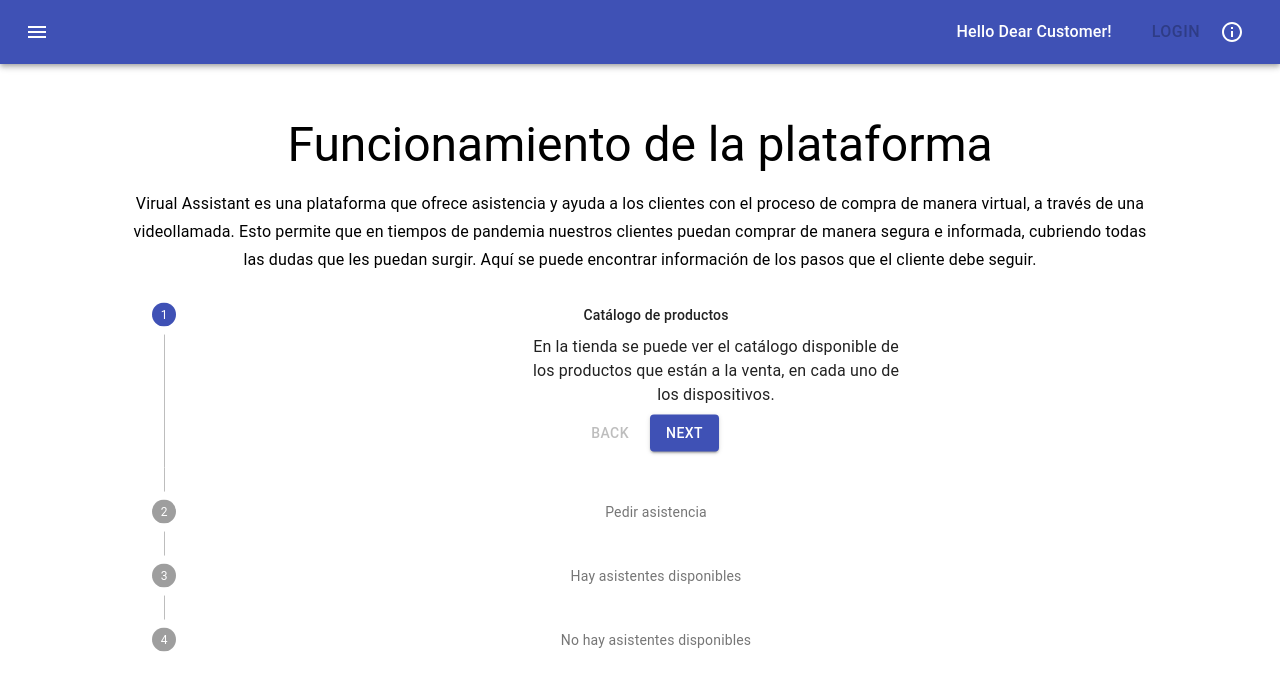
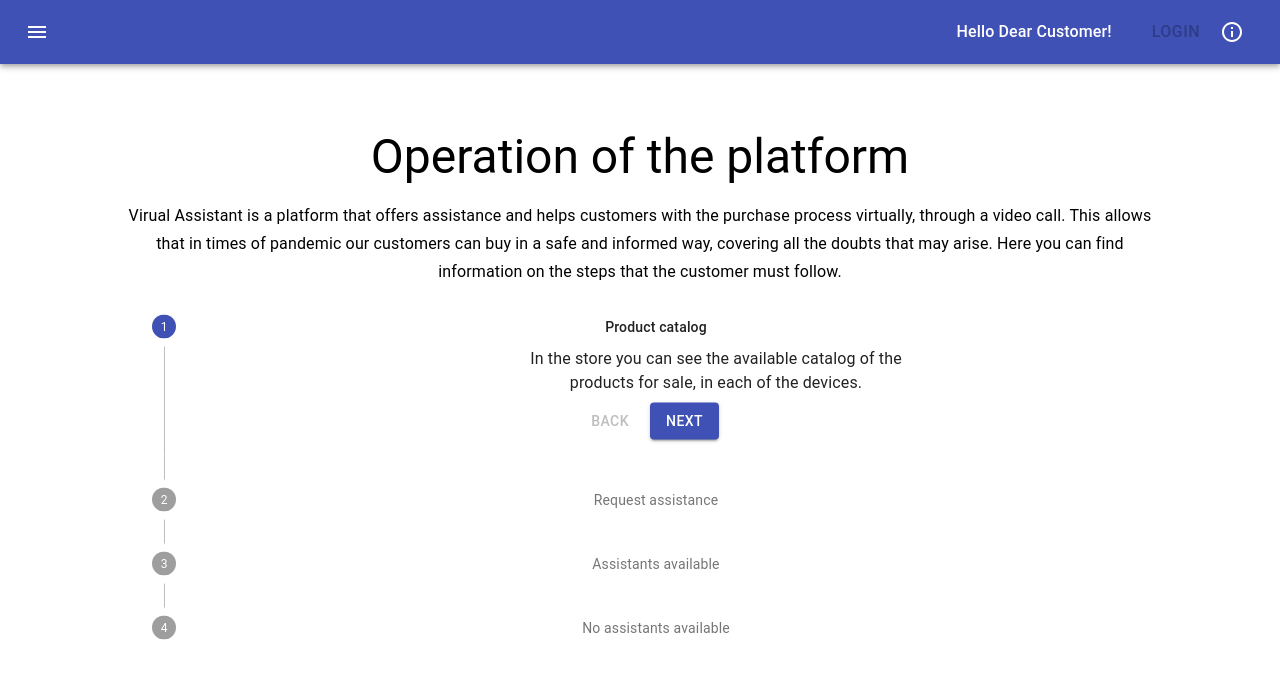
Before and after one commit to EABModel/frontend, a React (Create React App) app: page /information in a window 1280 px wide. Shown: the top 690 px of the page. Built offline with nearby package versions, Linux system fonts and the light colour scheme; no server answers.

Commit message:
Cambios en texto español

```diff
--- a/src/screens/Information.tsx
+++ b/src/screens/Information.tsx
@@ -24,26 +24,26 @@ interface DispatchProps {
 interface Props extends StateProps, DispatchProps {}
 
 function getSteps() {
-  return ['Catálogo de productos', 'Pedir asistencia', 'Hay asistentes disponibles', 'No hay asistentes disponibles'];
+  return ['Product catalog', 'Request assistance', 'Assistants available', 'No assistants available'];
 }
 
 function getStepContent(step: any) {
   switch (step) {
     case 0:
-      return `En la tienda se puede ver el catálogo disponible de los productos que están a la venta, en
-              cada uno de los dispositivos.`;
+      return `In the store you can see the available catalog of the products for sale,
+              in each of the devices.`;
     case 1:
-      return `Si el cliente requiere de asistencia para saber más sobre un producto,
-              debe apretar "Details" del producto y luego en la parte inferior de la
-              pantalla apretar el botón "Get assistance".`;
+      return `If the customer requires assistance to learn more about a product,
+              he/she should click on "Details" of the product and then at the
+              bottom of the screen click on the "Get assistance" button.`;
     case 2:
-      return `Si hay asistentes disponibles, se desplegará un mensaje indicándole al
-              cliente que debe acercarse a la tablet de asistencia de la tienda.
-              Desde aquí se podrá contactar mediante una videollamada con un asistente
-              que le ayudará con todas sus dudas.`;
+      return `If assistants are available, a message will be displayed telling the customer
+              to go to the assistance tablet in the store. From here, a video call can be
+              made to an assistant who will help the customer with all his questions.`;
     case 3:
-      return `En caso que no hayan asistentes disponibles, se desplegará un mensaje infromándole
-              al cliente y luego si este lo desea, podrá dejar su mail para que un asistente lo contacte posteriormente.`;
+      return `In case there are no assistants available, a message will be displayed
+              informing the client and then, if he/she wishes, he/she can leave his/her
+              e-mail so that an assistant can contact him/her later.`;
   }
 }
 
@@ -72,13 +72,13 @@ const VerticalLinearStepper: FC<Props> = (props: Props) => {
   return (
     <div className={classes.root}>
       <Typography variant="h3" gutterBottom>
-        Funcionamiento de la plataforma
+        Operation of the platform
       </Typography>
       <Typography variant="subtitle1" gutterBottom>
-        Virual Assistant es una plataforma que ofrece asistencia y ayuda a los clientes con el proceso de compra de
-        manera virtual, a través de una videollamada. Esto permite que en tiempos de pandemia nuestros clientes puedan
-        comprar de manera segura e informada, cubriendo todas las dudas que les puedan surgir. Aquí se puede encontrar
-        información de los pasos que el cliente debe seguir.
+        Virual Assistant is a platform that offers assistance and helps customers with the purchase process virtually,
+        through a video call. This allows that in times of pandemic our customers can buy in a safe and informed way,
+        covering all the doubts that may arise. Here you can find information on the steps that the customer must
+        follow.
       </Typography>
       <Stepper activeStep={activeStep} orientation="vertical">
         {steps.map((label, index) => (
```
